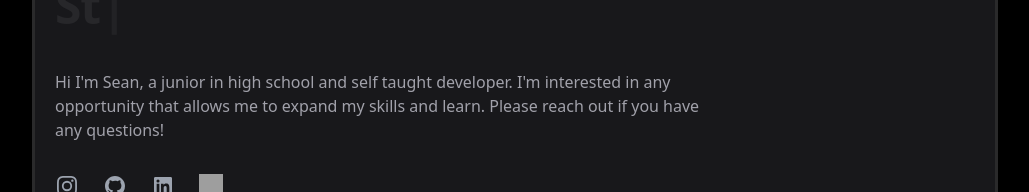
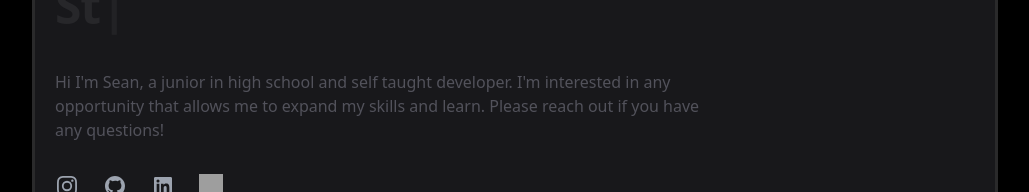
Before and after one commit to Seanrk06/PersonalPortfolio, a React (Create React App) app: page / in a window 1280 px wide. Shown: the part 162-354 px from the top of the page, without its empty margins (125-1154 px from the left). Built offline with nearby package versions, Linux system fonts and the light colour scheme; no server answers; grey boxes are pictures that could not be loaded.

Commit message:
Revert "Updates"
This reverts commit f8cc64d4eb9224c54f27c5ad56a4c1b93df20218.

```diff
--- a/public/index.html
+++ b/public/index.html
@@ -7,14 +7,37 @@
     <meta name="theme-color" content="#000000" />
     <meta
       name="description"
-      content="Hi I'm Sean. This is my personal website where I have all sorts of information listed like my bio, resume, past projects, and links to important websites."
+      content="Web site created using create-react-app"
     />
     <link rel="apple-touch-icon" href="%PUBLIC_URL%/logo192.png" />
+    <!--
+      manifest.json provides metadata used when your web app is installed on a
+      user's mobile device or desktop. See https://developers.google.com/web/fundamentals/web-app-manifest/
+    -->
     <link rel="manifest" href="%PUBLIC_URL%/manifest.json" />
-    <title>Sean Klein - Personal Portfolio</title>
+    <!--
+      Notice the use of %PUBLIC_URL% in the tags above.
+      It will be replaced with the URL of the `public` folder during the build.
+      Only files inside the `public` folder can be referenced from the HTML.
+
+      Unlike "/favicon.ico" or "favicon.ico", "%PUBLIC_URL%/favicon.ico" will
+      work correctly both with client-side routing and a non-root public URL.
+      Learn how to configure a non-root public URL by running `npm run build`.
+    -->
+    <title>Sean Klein</title>
   </head>
   <body>
     <noscript>You need to enable JavaScript to run this app.</noscript>
     <div id="root"></div>
+    <!--
+      This HTML file is a template.
+      If you open it directly in the browser, you will see an empty page.
+
+      You can add webfonts, meta tags, or analytics to this file.
+      The build step will place the bundled scripts into the <body> tag.
+
+      To begin the development, run `npm start` or `yarn start`.
+      To create a production bundle, use `npm run build` or `yarn build`.
+    -->
   </body>
 </html>
--- a/src/components/Header.jsx
+++ b/src/components/Header.jsx
@@ -16,7 +16,7 @@
             }}
           />
         </h1>
-        <p className="text-base text-zinc-400 ml-5 mt-10 leading-6">
+        <p className="text-base text-zinc-600 ml-5 mt-10 leading-6">
           Hi I'm Sean, a junior in high school and self taught developer. I'm interested in any opportunity
           that allows me to expand my skills and learn. Please reach out if you
           have any questions!
```
Also changed, not shown: 1 other file (tests, documents, lock files or other folders).
